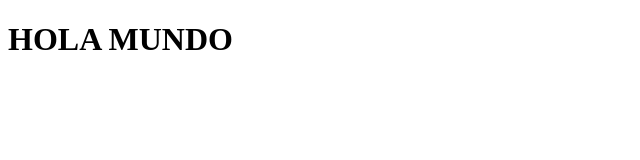
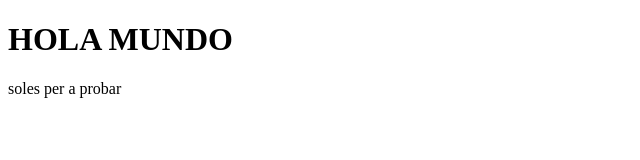
Before and after one commit to SofiMM/SofiMM, a plain HTML site: page website.html in a window 1280 px wide. Shown: the whole page, without its empty margins (0-640 px from the left). Drawn offline with Linux system fonts and the light colour scheme.

Commit message:
un canvi a la pagina

```diff
--- a/website.html
+++ b/website.html
@@ -7,6 +7,7 @@
 
 <body>
     <h1>HOLA MUNDO</h1>
+    <p>soles per a probar </p>
 </body>
 
 </html>
```
